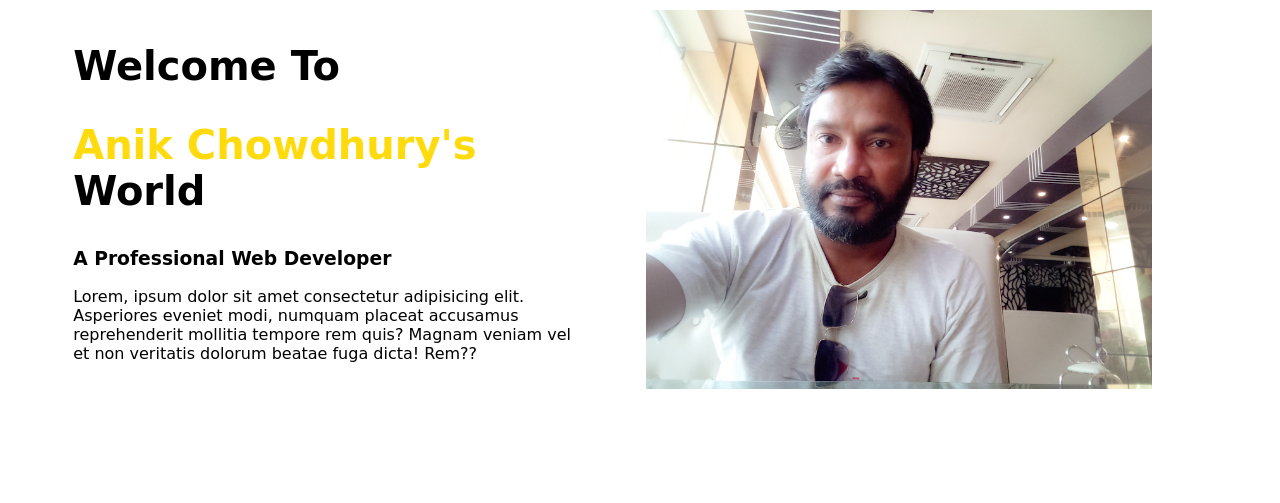
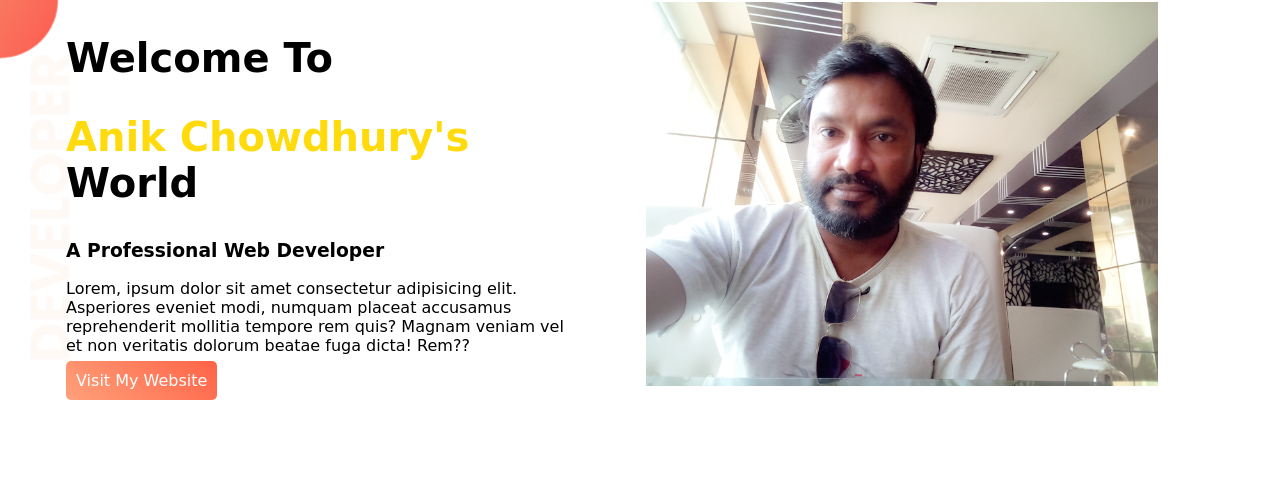
Before and after one commit to Chowdhury-Anik/web-portfolio, a plain HTML site: page index.html in a window 1280 px wide. Drawn offline with Linux system fonts and the light colour scheme; a web font is replaced by a local one.

Commit message:
adding newss css style

```diff
--- a/index.html
+++ b/index.html
@@ -10,12 +10,13 @@
 
 </head>
 <body>
-    <section>
+    <section class="top-section">
         <div class="rightwidth">
             <h1>Welcome To</h1>
                 <h1><span class="namecolor">Anik Chowdhury's</span> World</h1>
                 <h3>A Professional Web Developer</h3>
                 <p>Lorem, ipsum dolor sit amet consectetur adipisicing elit. Asperiores eveniet modi, numquam placeat accusamus reprehenderit mollitia tempore rem quis? Magnam veniam vel et non veritatis dolorum beatae fuga dicta! Rem??</p>
+                <a class="link-button" target="_" href="https://sundarbanlab.com/">Visit My Website</a>
         </div>
         <div class="rightwidth">
             <img src="images/anik.jpg"/>
--- a/style.css
+++ b/style.css
@@ -1,4 +1,5 @@
 body{
+    margin: 0px;
     font-family: 'Redressed', cursive;
 }
 h1{
@@ -7,13 +8,28 @@ h1{
 }
 .namecolor{
     color:rgb(255, 219, 13);
-    }
+}
     .rightwidth{
         width: 40%;
         float: left;
         margin-left: 5%;
         padding: 2px;
-    }
+}
     .rightwidth img{
         width: 100%;
-    }
+}
+    .top-section{
+        background-image: url(images/top-banner.png);
+        background-repeat: no-repeat;
+}
+    section{
+        height: 500px;
+}
+.link-button{
+    text-decoration: none;
+    background-image: linear-gradient(45deg, lightsalmon, tomato);
+    padding: 10px 10px;
+    border-radius: 5px;
+    color: white;
+    font: 700;
+}
```
